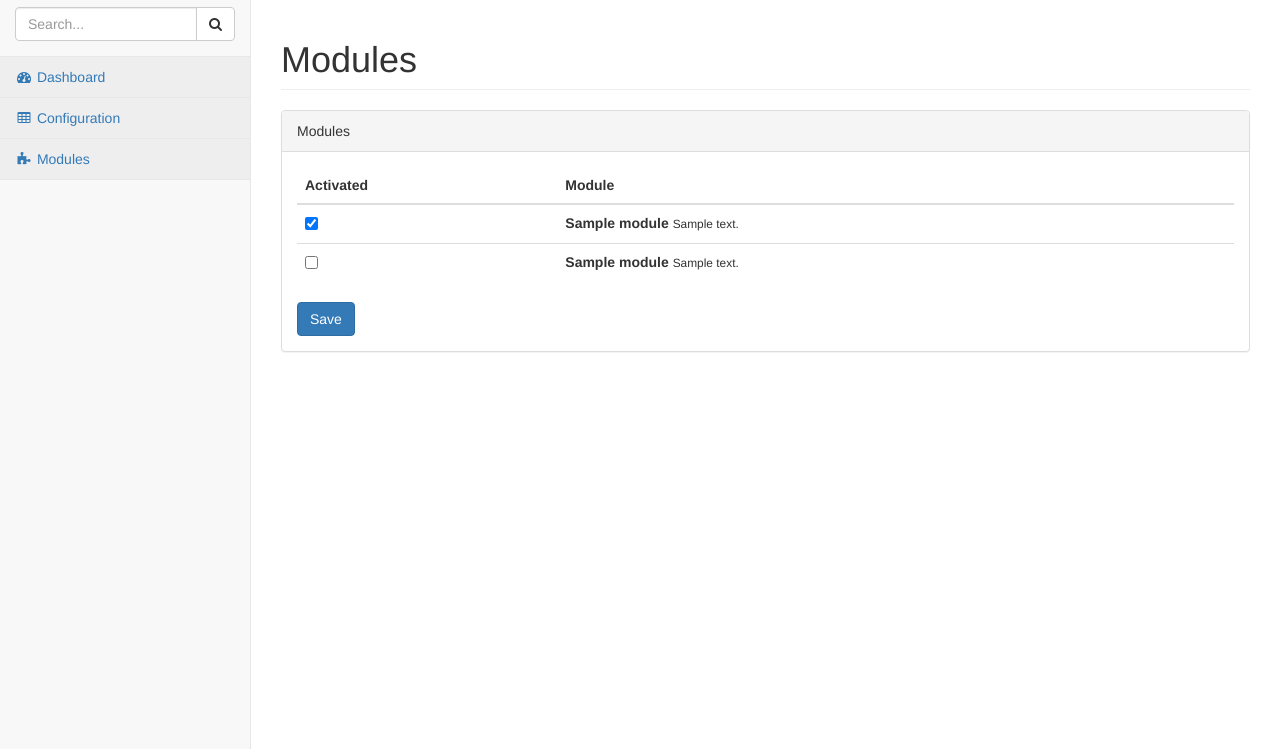
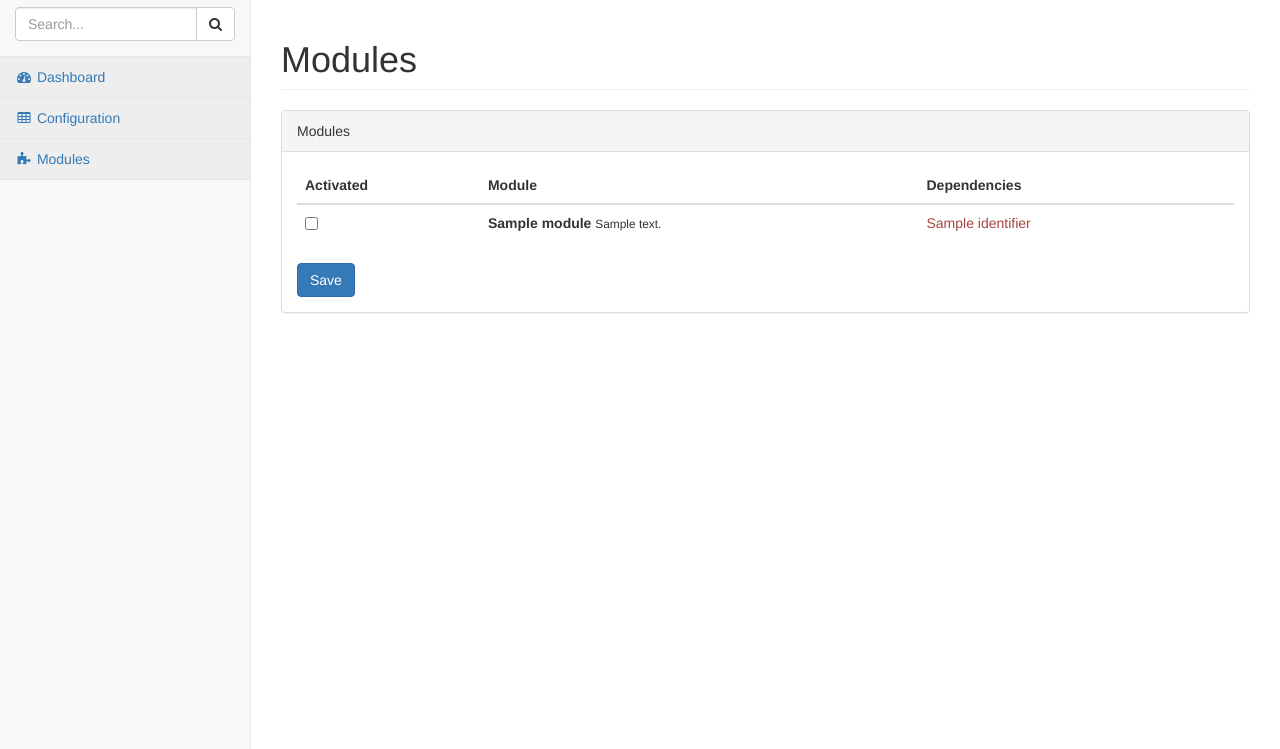
Before and after one commit to Gagaro/PimpMyBot, a Python web app: template pimpmybot/wsgi/templates/modules.html in a window 1280 px wide. Shown: the part 59-808 px from the top of the page. Run offline with Jinja, Linux system fonts and the light colour scheme; the template is opened without the code that fills it: most values are stand-ins (such as "Sample title", 1, 10 or a date in 2020); some libraries are stand-ins or nearby versions.

Commit message:
feat: show modules dependencies

```diff
--- a/pimpmybot/utils/modules.py
+++ b/pimpmybot/utils/modules.py
@@ -18,11 +18,13 @@ class BaseModule(object):
         id          Unique identifier for this module
         title       Title of the app
         description Description of the app
+        dependencies    List of other module needed for this one to work.
         handlers    List of irc handlers
     """
     identifier = ''
     title = ''
     description = ''
+    dependencies = []
     handlers = []
 
     _config = None
--- a/pimpmybot/wsgi/templates/modules.html
+++ b/pimpmybot/wsgi/templates/modules.html
@@ -2,6 +2,15 @@
 
 {% block head_title %}Modules{% endblock %}
 {% block title %}Modules{% endblock %}
+
+{% macro show_dependency(identifier) -%}
+    {% set module = modules.get(identifier, None) -%}
+    {% if module is none -%}
+    <span class="text-danger">{{ identifier }}</span>
+    {% else -%}
+    <span class="text-{{'success' if module.config.activated else 'danger' }}">{{ module.title }}</span>
+    {%- endif %}
+{%- endmacro %}
 
 {% block content %}
 <form action="{{ url('modules') }}" method="post" role="form">
@@ -13,27 +22,20 @@
                     <tr>
                         <th>Activated</th>
                         <th>Module</th>
+                        <th>Dependencies</th>
                         <th></th>
                     </tr>
                 </thead>
                 <tbody>
-                    {% for module in activated_modules %}
+                    {% for module in modules.values() | sort(attribute='config.activated', reverse=True) %}
                     <tr>
-                        <td><input type="checkbox" name="{{ module.identifier }}" checked /></td>
+                        <td><input type="checkbox" name="{{ module.identifier }}" {{ 'checked' if module.config.activated }} /></td>
                         <td>
                             <strong>{{ module.title }}</strong> <small>{{ module.description }}</small>
                         </td>
-                        <td></td>
-                    </tr>
-                    {% endfor %}
-                    {% for module in deactivated_modules %}
-                    <tr>
-                        <td><input type="checkbox" name="{{ module.identifier }}" /></td>
+                        <td>{% for identifier in module.dependencies %}{{ show_dependency(identifier) }}{{ ', ' if not loop.last }}{% endfor %}</td>
                         <td>
-                            <strong>{{ module.title }}</strong> <small>{{ module.description }}</small>
-                        </td>
-                        <td>
-                            {% if module.config.installed %}
+                            {% if not module.config.activated and module.config.installed %}
                             <button type="submit" class="btn btn-danger" title="Uninstall"
                                     name="uninstall" value="{{ module.identifier }}">
                                 <i class="fa fa-fw fa-times"></i>
--- a/pimpmybot/wsgi/views/modules.py
+++ b/pimpmybot/wsgi/views/modules.py
@@ -12,8 +12,7 @@ route = app.route
 @jinja2_view('modules')
 def modules_view():
     return {
-        'activated_modules': get_activated_modules(),
-        'deactivated_modules': get_deactivated_modules()
+        'modules': modules,
     }
 
 
@@ -43,6 +42,5 @@ def modules_view_post():
         if to_activate or to_deactivate:
             success('Module changed successfully.')
     return {
-        'activated_modules': get_activated_modules(),
-        'deactivated_modules': get_deactivated_modules()
+        'modules': modules,
     }
```
